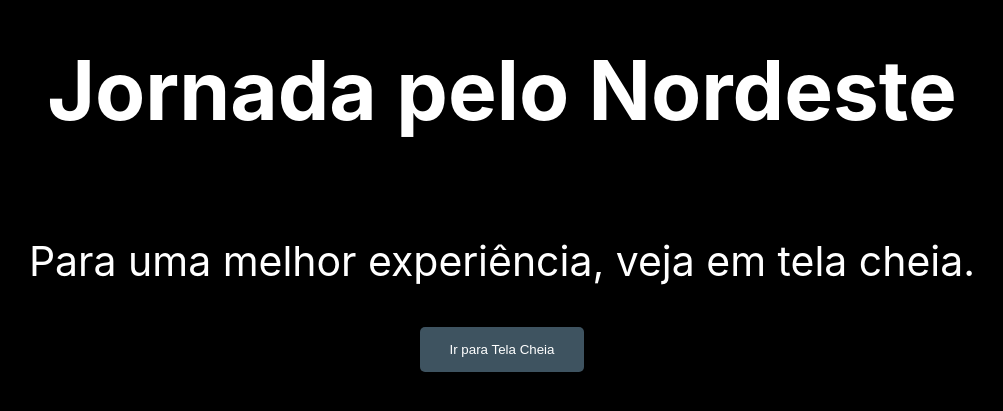
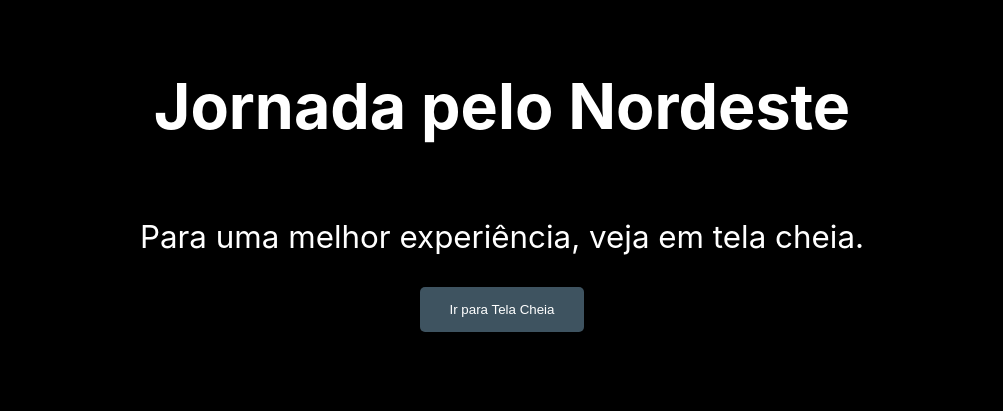
Before and after one commit to andredarcie/revealjs-test, a plain HTML site: page index.html in a window 1280 px wide. Shown: the part 221-632 px from the top of the page, without its empty margins (138-1141 px from the left). Drawn offline with Linux system fonts and the light colour scheme.

Commit message:
Update styles.css

```diff
--- a/styles.css
+++ b/styles.css
@@ -5,7 +5,7 @@ body, html {
   overflow: hidden;
   background-color: black;
   font-family: -apple-system, BlinkMacSystemFont, "Segoe UI", Roboto, "Helvetica Neue", Arial, sans-serif;
-  font-size: 1.6rem; /* Padrão maior */
+  font-size: 1.4rem; /* Padrão maior */
 }
 
 @media (max-width: 768px) {
```
